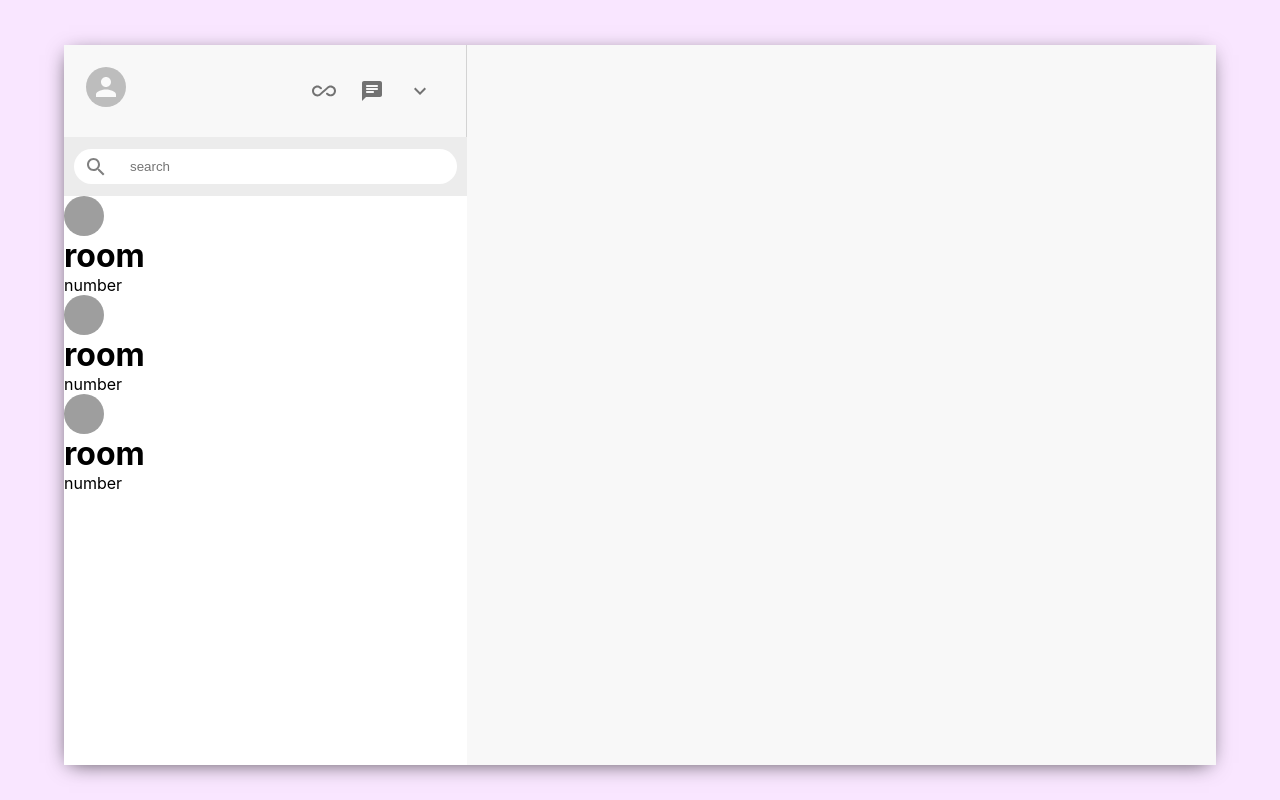
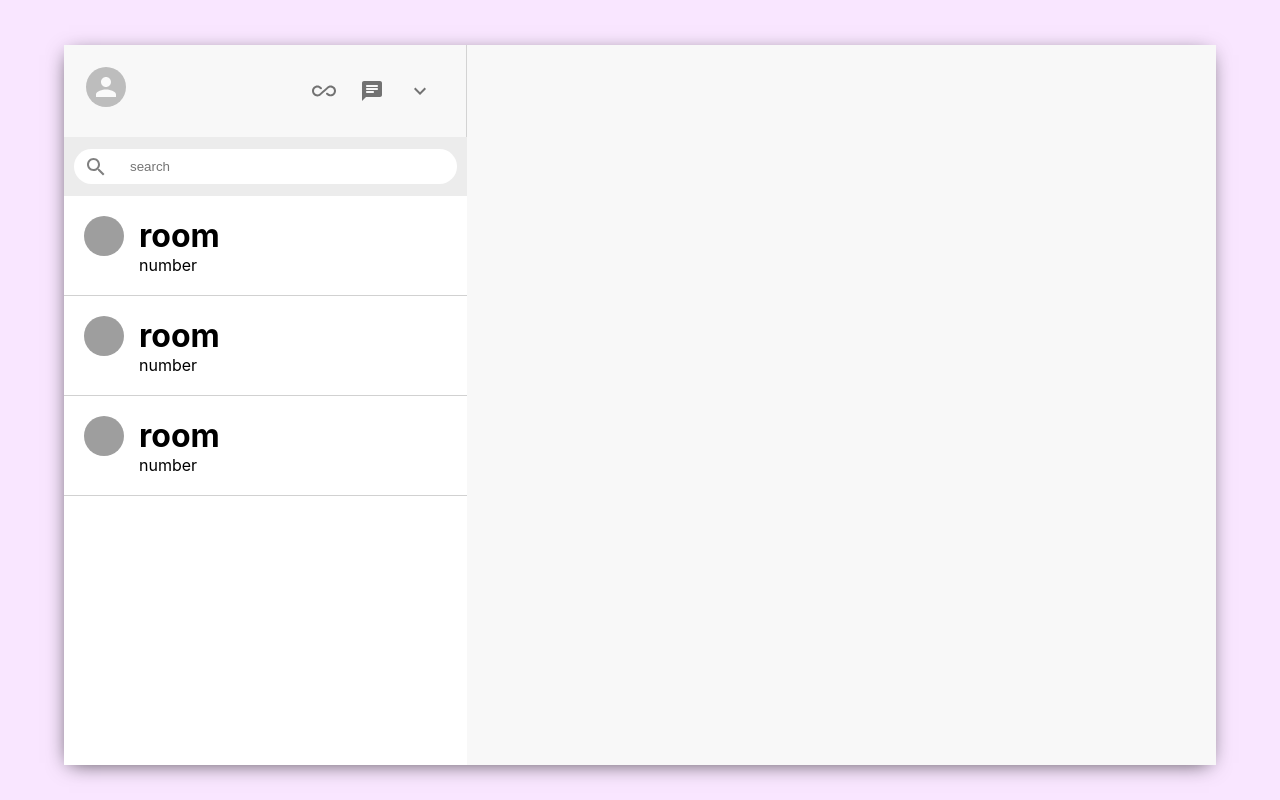
Before and after one commit to Surajv311/devs2chat, a React (Create React App) app: page / in a window 1280 px wide. Built offline with nearby package versions, Linux system fonts and the light colour scheme; grey boxes are pictures that could not be loaded.

Commit message:
added css for sidebar chat

```diff
--- a/src/SidebarChat.css
+++ b/src/SidebarChat.css
@@ -0,0 +1,19 @@
+.sidebarChat {
+  display: flex;
+  padding: 20px;
+  cursor: pointer;
+  border-bottom: 1px solid #d1d1d1;
+}
+
+.sidebarChat:hover {
+  background-color: rgb(242, 244, 255);
+}
+
+.sidebarChat__info > h2 {
+  font-size: 16px;
+  margin-bottom: 8px;
+}
+
+.sidebarChat__info {
+  margin-left: 15px;
+}
```
